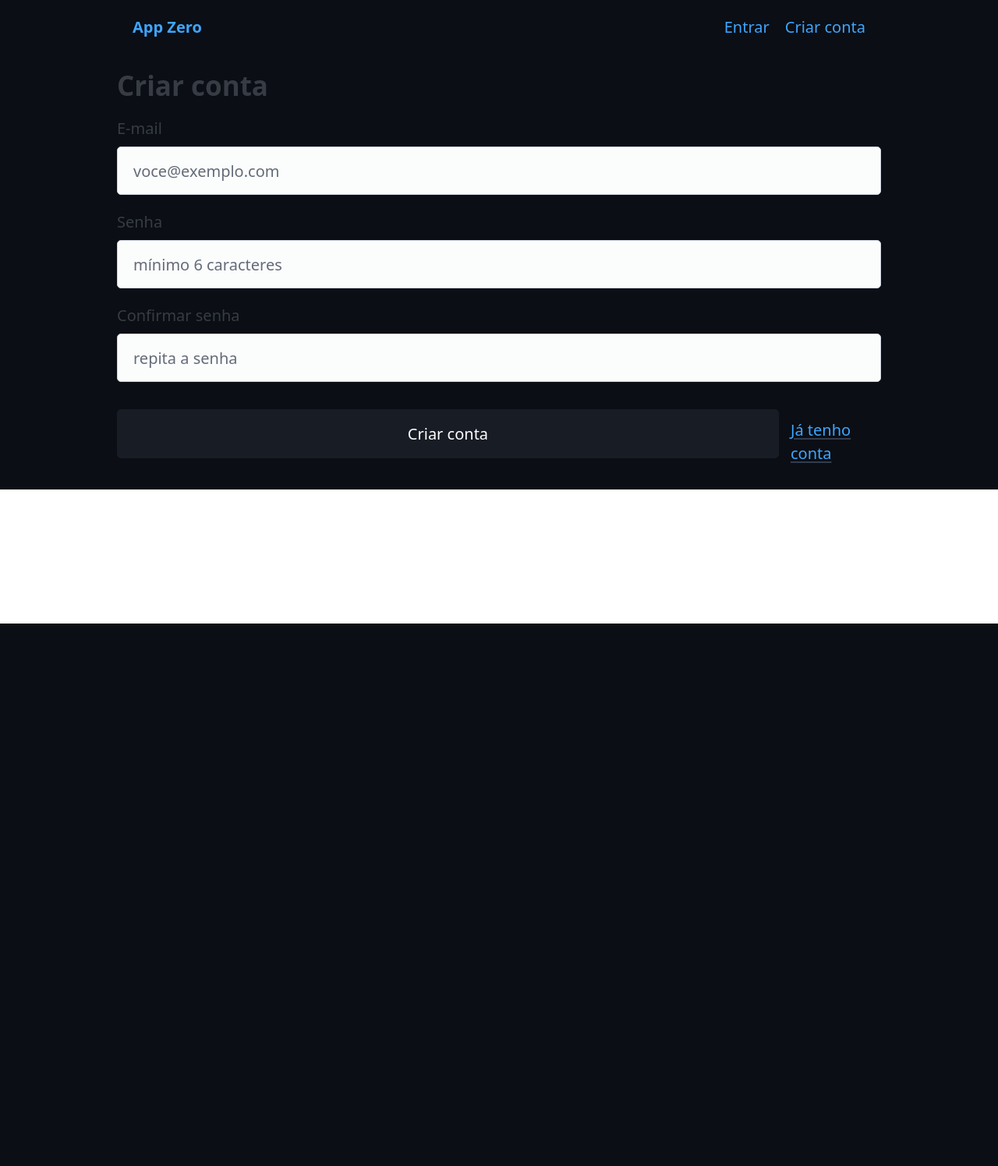
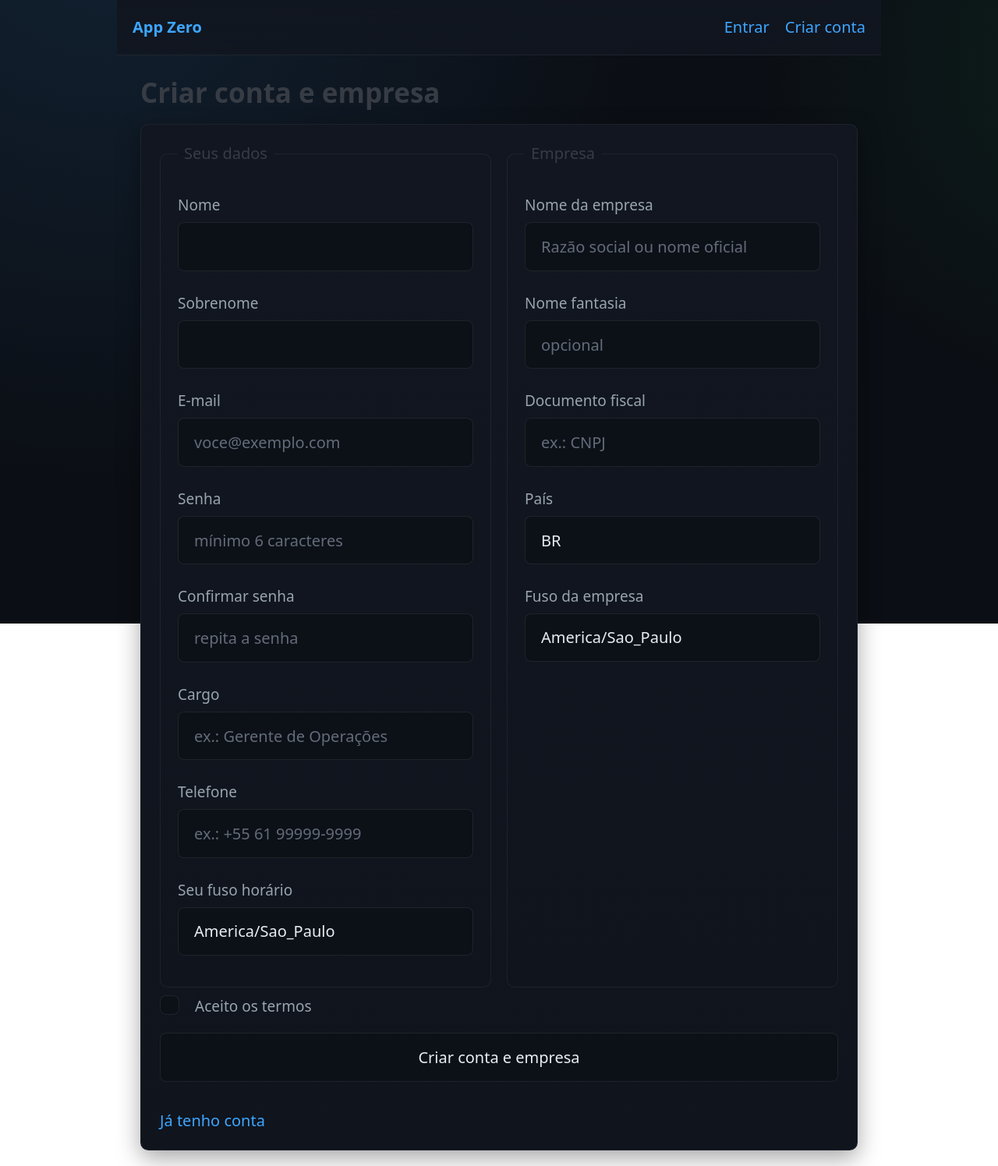
Before and after one commit to itsmewall/zero-app, a Flask app: page /register in a window 1280 px wide. Shown: the whole page at 78% size. Before the commit the page ends 800 px from the top, so only its background shows below. Run offline with Flask 3, Linux system fonts and the light colour scheme; some libraries are stand-ins or nearby versions.

Commit message:
Ajustes de design e dados

```diff
--- a/app/forms.py
+++ b/app/forms.py
@@ -1,13 +1,43 @@
 # app/forms.py
 from flask_wtf import FlaskForm
-from wtforms import StringField, PasswordField, SubmitField
-from wtforms.validators import DataRequired, Email, Length, EqualTo
+from wtforms import StringField, PasswordField, SubmitField, SelectField, BooleanField
+from wtforms.validators import DataRequired, Email, Length, EqualTo, Optional
+
+TZ_CHOICES = [
+    ("America/Sao_Paulo", "America/Sao_Paulo"),
+    ("America/New_York", "America/New_York"),
+    ("UTC", "UTC"),
+]
+
+ROLE_CHOICES = [
+    ("owner", "Owner"),
+    ("admin", "Admin"),
+    ("manager", "Manager"),
+    ("operator", "Operator"),
+    ("viewer", "Viewer"),
+]
 
 class RegisterForm(FlaskForm):
+    # Usuário
+    first_name = StringField("Nome", validators=[DataRequired(), Length(max=80)])
+    last_name = StringField("Sobrenome", validators=[DataRequired(), Length(max=80)])
     email = StringField("E-mail", validators=[DataRequired(), Email(), Length(max=160)])
     password = PasswordField("Senha", validators=[DataRequired(), Length(min=6, max=72)])
     confirm = PasswordField("Confirme a senha", validators=[DataRequired(), EqualTo("password")])
-    submit = SubmitField("Criar conta")
+    job_title = StringField("Cargo", validators=[Optional(), Length(max=80)])
+    phone = StringField("Telefone", validators=[Optional(), Length(max=32)])
+    tz = SelectField("Fuso horário", choices=TZ_CHOICES, default="America/Sao_Paulo")
+
+    # Empresa
+    company_legal_name = StringField("Nome da empresa", validators=[DataRequired(), Length(max=160)])
+    company_trade_name = StringField("Nome fantasia", validators=[Optional(), Length(max=160)])
+    tax_id = StringField("Documento fiscal", validators=[Optional(), Length(max=32)])
+    country = StringField("País", default="BR", validators=[DataRequired(), Length(max=2)])
+    company_tz = SelectField("Fuso da empresa", choices=TZ_CHOICES, default="America/Sao_Paulo")
+
+    # Opções
+    accept_terms = BooleanField("Aceito os termos", validators=[DataRequired()])
+    submit = SubmitField("Criar conta e empresa")
 
 class LoginForm(FlaskForm):
     email = StringField("E-mail", validators=[DataRequired(), Email()])
--- a/app/routes.py
+++ b/app/routes.py
@@ -1,9 +1,8 @@
 # app/routes.py
-import os
 from flask import Blueprint, render_template, redirect, url_for, flash, request
 from flask_login import login_user, logout_user, login_required, current_user
 from . import db, login_manager
-from .models import User
+from .models import User, Company, Membership, Invite, ROLE_CHOICES
 from .forms import RegisterForm, LoginForm
 
 web_auth = Blueprint("web_auth", __name__)
@@ -28,16 +27,48 @@
     form = RegisterForm()
     if form.validate_on_submit():
         email = form.email.data.strip().lower()
+
         if User.query.filter_by(email=email).first():
             flash("E-mail já cadastrado.", "warning")
             return redirect(url_for("web_auth.login"))
-        user = User(email=email)
+
+        # 1) Cria empresa
+        company = Company(
+            legal_name=form.company_legal_name.data.strip(),
+            trade_name=(form.company_trade_name.data or "").strip() or None,
+            tax_id=(form.tax_id.data or "").strip() or None,
+            country=form.country.data.strip().upper(),
+            tz=form.company_tz.data,
+            plan="free",
+        )
+        db.session.add(company)
+        db.session.flush()  # pega id
+
+        # 2) Cria usuário
+        user = User(
+            email=email,
+            first_name=form.first_name.data.strip(),
+            last_name=form.last_name.data.strip(),
+            job_title=(form.job_title.data or "").strip() or None,
+            phone=(form.phone.data or "").strip() or None,
+            tz=form.tz.data,
+            locale="pt-BR",
+        )
         user.set_password(form.password.data)
         db.session.add(user)
+        db.session.flush()
+
+        # 3) Owner da empresa
+        company.owner_user_id = user.id
+
+        # 4) Vínculo como owner
+        membership = Membership(user_id=user.id, company_id=company.id, role="owner", is_active=True)
+        db.session.add(membership)
+
         db.session.commit()
-        flash("Conta criada. Faça login.", "success")
+        flash("Conta e empresa criadas. Faça login.", "success")
         return redirect(url_for("web_auth.login"))
-    return render_template("register.html", form=form, title="Criar conta")
+    return render_template("register.html", form=form, title="Criar conta e empresa")
 
 @web_auth.route("/login", methods=["GET", "POST"])
 def login():
@@ -65,9 +96,12 @@
 @web_auth.get("/dashboard")
 @login_required
 def dashboard():
-    return render_template("dashboard.html", title="Dashboard")
+    # Descobre a empresa ativa do usuário. Aqui pegamos a primeira.
+    m = Membership.query.filter_by(user_id=current_user.id, is_active=True).first()
+    company = m.company if m else None
+    return render_template("dashboard.html", title="Dashboard", company=company)
 
-# Healthcheck simples
+# Health
 @web_auth.get("/healthz")
 def healthz():
     return "ok", 200, {"Content-Type": "text/plain"}
--- a/app/static/css/main.css
+++ b/app/static/css/main.css
@@ -1,25 +1,89 @@
-/* Paleta escura leve */
-:root { --bg:#0b0e14; --fg:#e6edf3; --muted:#9aa4ad; --brand:#3ea6ff; }
-body { background: var(--bg); color: var(--fg); }
-nav, .container { max-width: 980px; }
-a { color: var(--brand); }
+:root {
+  --bg: #0b0e14;
+  --panel: #111620;
+  --panel-2: #0f141d;
+  --fg: #e6edf3;
+  --muted: #9aa4ad;
+  --brand: #3ea6ff;
+  --brand-2: #1f8fff;
+  --ok: #22c55e;
+  --warn: #f59e0b;
+  --err: #ef4444;
+  --radius: 10px;
+  --shadow: 0 10px 30px rgba(0,0,0,.35);
+}
 
-.hero { padding: 3rem 0; }
-.actions a + a { margin-left: .5rem; }
+html, body { height: 100%; }
+body {
+  background: radial-gradient(1200px 1200px at 10% -10%, rgba(62,166,255,.12), transparent 60%),
+              radial-gradient(900px 900px at 110% 10%, rgba(34,197,94,.08), transparent 50%),
+              var(--bg);
+  color: var(--fg);
+}
 
-.flash-wrap { margin: 1rem 0; }
-.flash { padding: .5rem .75rem; border-radius: 6px; }
-.flash.success { background: #0e3b22; color: #22c55e; }
-.flash.danger  { background: #3b0e0e; color: #ef4444; }
-.flash.warning { background: #3b2a0e; color: #f59e0b; }
-.flash.info    { background: #0e2a3b; color: #3ea6ff; }
+a { color: var(--brand); text-decoration: none; }
+a:hover { color: var(--brand-2); }
 
-.error { color: #ef4444; display:block; margin:.25rem 0 .5rem; }
+.container, nav.container-fluid { max-width: 980px; }
 
-.form-actions { display:flex; align-items:center; gap:.75rem; margin-top:.75rem; }
+nav.container-fluid {
+  background: linear-gradient(180deg, rgba(17,22,32,.95), rgba(17,22,32,.85));
+  backdrop-filter: blur(6px);
+  border-bottom: 1px solid rgba(255,255,255,.06);
+}
+
+main.container { padding-top: 28px; }
+
+/* flashes */
+.flash-wrap { margin: 1rem 0 1.25rem; display: grid; gap: .5rem; }
+.flash {
+  padding: .6rem .8rem; border-radius: var(--radius);
+  background: var(--panel); border: 1px solid rgba(255,255,255,.08);
+  box-shadow: var(--shadow);
+  font-size: .95rem;
+}
+.flash.success { border-color: rgba(34,197,94,.35); color: var(--ok); }
+.flash.danger  { border-color: rgba(239,68,68,.35); color: var(--err); }
+.flash.warning { border-color: rgba(245,158,11,.35); color: var(--warn); }
+.flash.info    { border-color: rgba(62,166,255,.35); color: var(--brand); }
+
+.error { color: var(--err); display:block; margin:.25rem 0 .5rem; font-size: .9rem; }
+
+.card {
+  background: linear-gradient(180deg, var(--panel), var(--panel-2));
+  border: 1px solid rgba(255,255,255,.06);
+  border-radius: var(--radius);
+  box-shadow: var(--shadow);
+  padding: 1rem;
+}
 
 .grid {
-  display:grid;
+  display:grid; gap: 1rem;
   grid-template-columns: repeat(auto-fit, minmax(260px, 1fr));
-  gap: 1rem;
 }
+
+/* forms */
+form {
+  background: linear-gradient(180deg, var(--panel), var(--panel-2));
+  border: 1px solid rgba(255,255,255,.06);
+  border-radius: var(--radius);
+  box-shadow: var(--shadow);
+  padding: 1.1rem 1.2rem;
+}
+label { color: var(--muted); font-size: .95rem; margin-top: .35rem; }
+input, select {
+  background: #0c1118 !important;
+  color: var(--fg) !important;
+  border-radius: 8px !important;
+  border: 1px solid rgba(255,255,255,.08) !important;
+}
+input:focus, select:focus {
+  outline: none; border-color: rgba(62,166,255,.5) !important;
+  box-shadow: 0 0 0 3px rgba(62,166,255,.15);
+}
+.form-actions { display:flex; flex-wrap: wrap; gap:.75rem; align-items:center; margin-top:.9rem; }
+.terms { display: flex; gap: .5rem; align-items: center; margin-top: .5rem; }
+
+button, [role="button"], input[type="submit"] {
+  border-radius: 8px;
+}
--- /dev/null
+++ b/app/static/css/register.css
@@ -0,0 +1,23 @@
+.page-register { display:grid; place-items:start center; min-height: calc(100vh - 110px); }
+.register-box {
+  width: 100%; max-width: 920px;
+  background: transparent; border: none; box-shadow: none; padding: 0;
+}
+.register-grid {
+  display:grid; gap: 1rem;
+  grid-template-columns: 1fr 1fr;
+}
+@media (max-width: 820px) { .register-grid { grid-template-columns: 1fr; } }
+
+fieldset {
+  margin: 0; padding: 1rem 1.1rem;
+  background: linear-gradient(180deg, var(--panel), var(--panel-2));
+  border: 1px solid rgba(255,255,255,.06);
+  border-radius: var(--radius);
+}
+legend {
+  padding: 0 .4rem; color: var(--fg); font-weight: 600;
+}
+.form-footer {
+  margin-top: 1rem; display:flex; gap:.75rem; flex-wrap: wrap;
+}
--- a/app/templates/base.html
+++ b/app/templates/base.html
@@ -6,6 +6,7 @@
   <meta name="viewport" content="width=device-width, initial-scale=1">
   <link href="https://cdn.jsdelivr.net/npm/@picocss/pico@2/css/pico.min.css" rel="stylesheet">
   <link href="{{ url_for('static', filename='css/main.css') }}" rel="stylesheet">
+  {% block extra_css %}{% endblock %}
 </head>
 <body>
   <nav class="container-fluid">
--- a/app/templates/index.html
+++ b/app/templates/index.html
@@ -1,4 +1,8 @@
 {% extends "base.html" %}
+{% block extra_css %}
+<link href="{{ url_for('static', filename='css/index.css') }}" rel="stylesheet">
+{% endblock %}
+
 {% block content %}
 <section class="hero">
   <h1>Comece aqui</h1>
--- a/app/templates/register.html
+++ b/app/templates/register.html
@@ -1,8 +1,28 @@
 {% extends "base.html" %}
+
+{% block extra_css %}
+<link href="{{ url_for('static', filename='css/register.css') }}" rel="stylesheet">
+{% endblock %}
+
 {% block content %}
-<h2>Criar conta</h2>
+<div class="page-register">
+  <div class="register-box">
+    <h2>Criar conta e empresa</h2>
+
     <form method="post" novalidate>
       {{ form.hidden_tag() }}
+
+      <div class="register-grid">
+        <fieldset>
+          <legend>Seus dados</legend>
+
+          <label for="first_name">Nome</label>
+          {{ form.first_name(id="first_name") }}
+          {% for e in form.first_name.errors %}<small class="error">{{ e }}</small>{% endfor %}
+
+          <label for="last_name">Sobrenome</label>
+          {{ form.last_name(id="last_name") }}
+          {% for e in form.last_name.errors %}<small class="error">{{ e }}</small>{% endfor %}
 
           <label for="email">E-mail</label>
           {{ form.email(id="email", placeholder="voce@exemplo.com") }}
@@ -16,9 +36,52 @@
           {{ form.confirm(id="confirm", placeholder="repita a senha") }}
           {% for e in form.confirm.errors %}<small class="error">{{ e }}</small>{% endfor %}
 
-  <div class="form-actions">
+          <label for="job_title">Cargo</label>
+          {{ form.job_title(id="job_title", placeholder="ex.: Gerente de Operações") }}
+          {% for e in form.job_title.errors %}<small class="error">{{ e }}</small>{% endfor %}
+
+          <label for="phone">Telefone</label>
+          {{ form.phone(id="phone", placeholder="ex.: +55 61 99999-9999") }}
+          {% for e in form.phone.errors %}<small class="error">{{ e }}</small>{% endfor %}
+
+          <label for="tz">Seu fuso horário</label>
+          {{ form.tz(id="tz") }}
+        </fieldset>
+
+        <fieldset>
+          <legend>Empresa</legend>
+
+          <label for="company_legal_name">Nome da empresa</label>
+          {{ form.company_legal_name(id="company_legal_name", placeholder="Razão social ou nome oficial") }}
+          {% for e in form.company_legal_name.errors %}<small class="error">{{ e }}</small>{% endfor %}
+
+          <label for="company_trade_name">Nome fantasia</label>
+          {{ form.company_trade_name(id="company_trade_name", placeholder="opcional") }}
+          {% for e in form.company_trade_name.errors %}<small class="error">{{ e }}</small>{% endfor %}
+
+          <label for="tax_id">Documento fiscal</label>
+          {{ form.tax_id(id="tax_id", placeholder="ex.: CNPJ") }}
+          {% for e in form.tax_id.errors %}<small class="error">{{ e }}</small>{% endfor %}
+
+          <label for="country">País</label>
+          {{ form.country(id="country") }}
+          {% for e in form.country.errors %}<small class="error">{{ e }}</small>{% endfor %}
+
+          <label for="company_tz">Fuso da empresa</label>
+          {{ form.company_tz(id="company_tz") }}
+        </fieldset>
+      </div>
+
+      <label class="terms">
+        {{ form.accept_terms(id="accept_terms") }} Aceito os termos
+      </label>
+      {% for e in form.accept_terms.errors %}<small class="error">{{ e }}</small>{% endfor %}
+
+      <div class="form-footer">
         {{ form.submit(class_="contrast") }}
         <a class="secondary" href="{{ url_for('web_auth.login') }}">Já tenho conta</a>
       </div>
     </form>
+  </div>
+</div>
 {% endblock %}
```
Also changed, not shown: app/models.py (+72 -1 lines), app/static/css/dashboard.css (added, +31 -0 lines), app/static/css/index.css (added, +17 -0 lines), app/static/css/login.css (added, +16 -0 lines), app/templates/dashboard.html (+45 -15 lines), app/templates/login.html (+13 -1 lines). Lines whose indentation alone changed are shown as unchanged.
